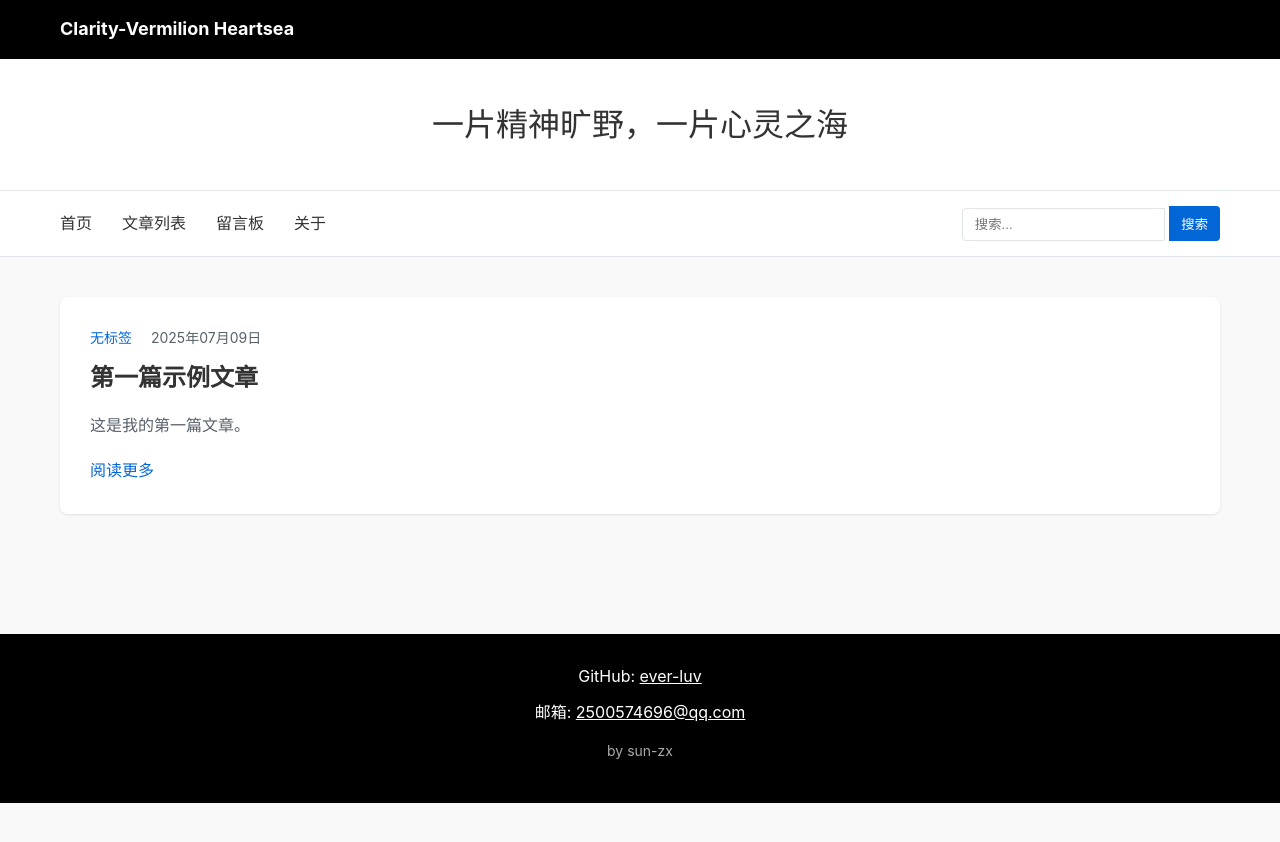
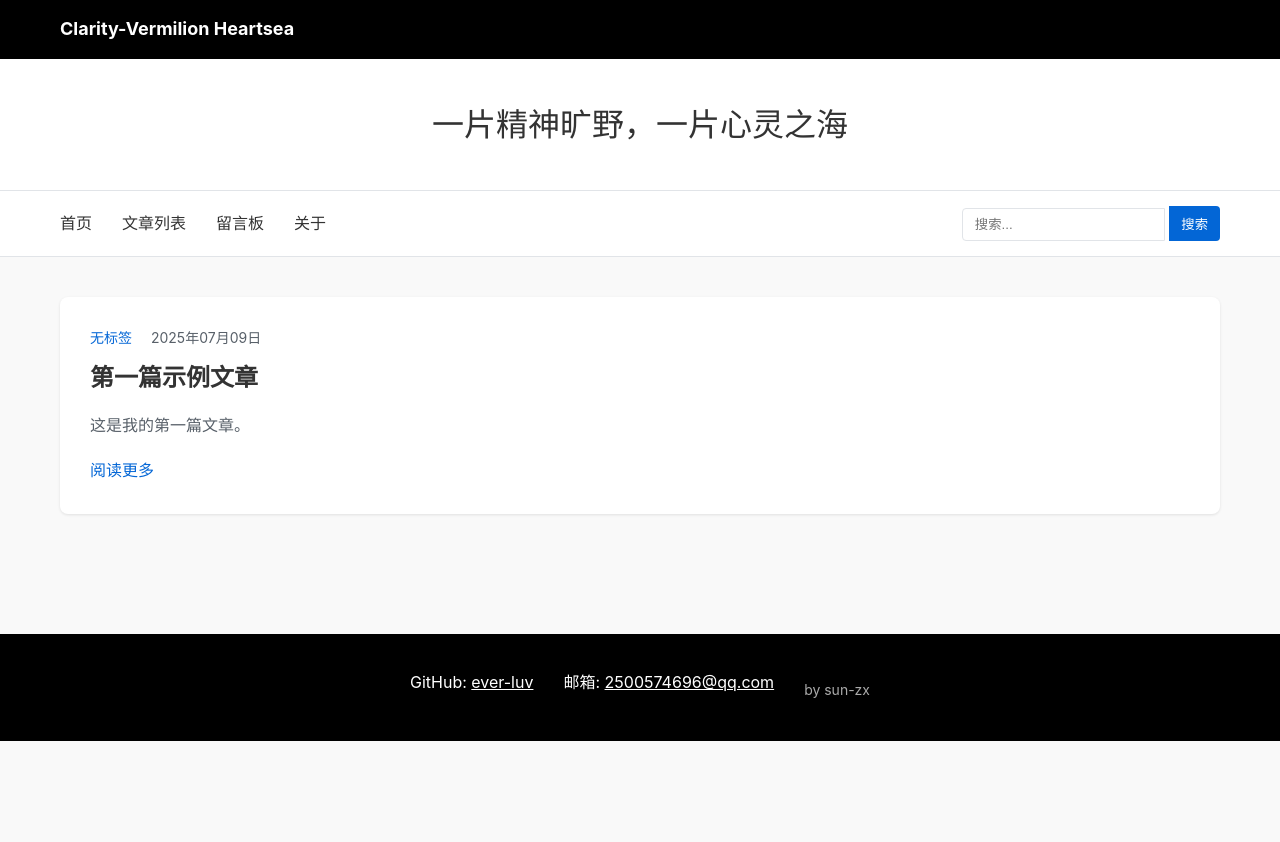
Before and after one commit to ever-luv/ever-luv.github.io, a Jekyll site: the page built from index.html, in a window 1280 px wide. Shown: the top 842 px of the page. Built offline with Jekyll 4.4.1, drawn with Linux system fonts in a browser that asks for light colours; the list of posts is cut into pages by our own code.

Commit message:
Update styles.css

```diff
--- a/assets/css/styles.css
+++ b/assets/css/styles.css
@@ -222,7 +222,11 @@ a:hover {
 }
 
 .footer-content {
-    text-align: center;
+    display: flex;
+    justify-content: center;
+    align-items: center;
+    gap: 30px; /* 控制三项之间的间距 */
+    flex-wrap: wrap; /* 在小屏幕上自动换行 */
 }
 
 .footer-content p {
```
